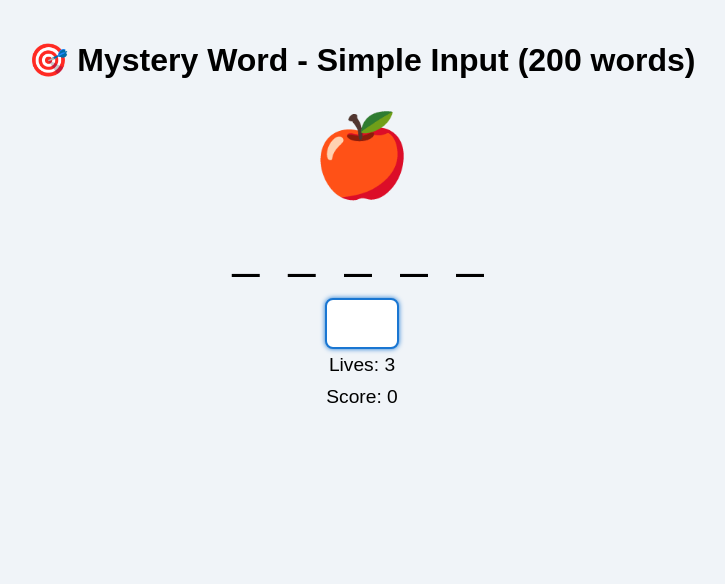
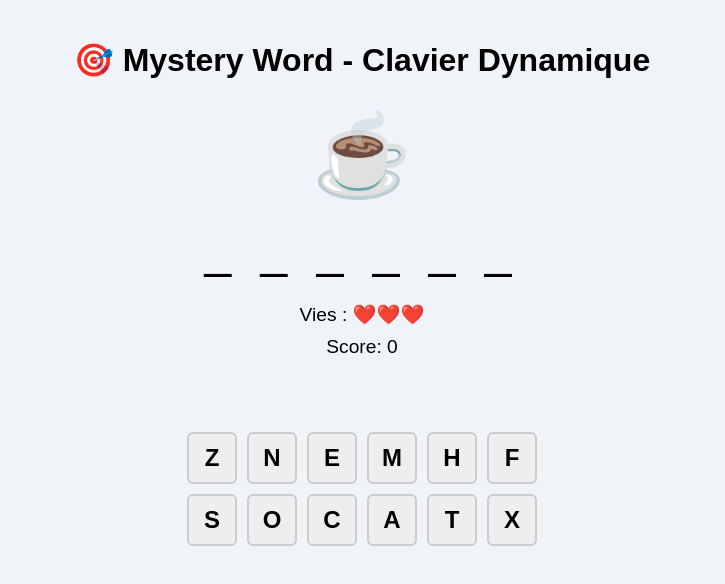
Before and after one commit to qtnd/mistery-word, a plain HTML site: page index.html in a window 1280 px wide. Shown: the whole page, without its empty margins (278-1003 px from the left). Drawn offline with Linux system fonts and the light colour scheme.

Commit message:
Update index.html

```diff
--- a/index.html
+++ b/index.html
@@ -3,7 +3,7 @@
 <head>
 <meta charset="UTF-8" />
 <meta name="viewport" content="width=device-width, initial-scale=1" />
-  <title>Mystery Word - Simple Input (200 words)</title>
+<title>Mystery Word - Clavier Dynamique + 200 mots</title>
 <style>
   body {
     font-family: Arial, sans-serif;
@@ -29,19 +29,6 @@
     margin-bottom: 20px;
     user-select: none;
   }
-    #inputLetter {
-      font-size: 2rem;
-      width: 60px;
-      text-align: center;
-      padding: 5px;
-      border: 2px solid #333;
-      border-radius: 8px;
-    }
-    #inputLetter:focus {
-      outline: none;
-      border-color: #1976d2;
-      box-shadow: 0 0 5px #1976d2;
-    }
   #lives, #score {
     font-size: 1.2rem;
     margin: 5px 0;
@@ -66,16 +53,41 @@
   #btnNewGame:hover {
     background: #1565c0;
   }
+  #keyboard {
+    margin-top: 20px;
+    display: grid;
+    grid-template-columns: repeat(6, 50px);
+    gap: 10px;
+    justify-content: center;
+  }
+  .key {
+    background: #eee;
+    border: 2px solid #ccc;
+    border-radius: 6px;
+    font-size: 1.5rem;
+    font-weight: bold;
+    cursor: pointer;
+    user-select: none;
+    padding: 10px 0;
+    text-align: center;
+    transition: background 0.3s, border-color 0.3s;
+  }
+  .key:disabled {
+    background: #a5d6a7;
+    border-color: #4caf50;
+    cursor: default;
+    color: #2e7d32;
+  }
 </style>
 </head>
 <body>
-  <h1>🎯 Mystery Word - Simple Input (200 words)</h1>
+  <h1>🎯 Mystery Word - Clavier Dynamique</h1>
   <div id="emoji">❓</div>
   <div id="wordDisplay">_ _ _ _ _</div>
-  <input id="inputLetter" maxlength="1" autocomplete="off" autofocus />
-  <div id="lives">Lives: 3</div>
+  <div id="lives">❤️❤️❤️</div>
   <div id="score">Score: 0</div>
   <div id="message"></div>
+  <div id="keyboard"></div>
   <button id="btnNewGame" style="display:none;">Nouvelle partie</button>
 
 <script>
@@ -91,171 +103,192 @@
     { word: "heart", emoji: "❤️" },
     { word: "house", emoji: "🏠" },
     { word: "ball", emoji: "⚽" },
+    { word: "phone", emoji: "📱" },
+    { word: "star", emoji: "⭐" },
     { word: "bird", emoji: "🐦" },
-    { word: "bread", emoji: "🍞" },
-    { word: "bus", emoji: "🚌" },
     { word: "cake", emoji: "🍰" },
     { word: "chair", emoji: "🪑" },
+    { word: "clock", emoji: "🕒" },
     { word: "cloud", emoji: "☁️" },
-    { word: "clock", emoji: "⏰" },
-    { word: "coffee", emoji: "☕" },
     { word: "cow", emoji: "🐄" },
-    { word: "cup", emoji: "🥤" },
     { word: "door", emoji: "🚪" },
     { word: "egg", emoji: "🥚" },
     { word: "fire", emoji: "🔥" },
     { word: "flower", emoji: "🌸" },
     { word: "foot", emoji: "🦶" },
-    { word: "frog", emoji: "🐸" },
     { word: "glass", emoji: "🥛" },
-    { word: "hand", emoji: "✋" },
     { word: "hat", emoji: "🎩" },
     { word: "ice", emoji: "🧊" },
     { word: "key", emoji: "🔑" },
-    { word: "lamp", emoji: "💡" },
     { word: "leaf", emoji: "🍃" },
     { word: "milk", emoji: "🥛" },
     { word: "moon", emoji: "🌙" },
-    { word: "mouse", emoji: "🐭" },
     { word: "nose", emoji: "👃" },
     { word: "pen", emoji: "🖊️" },
-    { word: "phone", emoji: "📱" },
-    { word: "pizza", emoji: "🍕" },
+    { word: "pig", emoji: "🐷" },
     { word: "rain", emoji: "🌧️" },
-    { word: "road", emoji: "🛣️" },
-    { word: "rock", emoji: "🪨" },
-    { word: "room", emoji: "🛏️" },
+    { word: "river", emoji: "🏞️" },
     { word: "shoe", emoji: "👟" },
     { word: "snow", emoji: "❄️" },
-    { word: "star", emoji: "⭐" },
+    { word: "sun", emoji: "☀️" },
     { word: "table", emoji: "🛋️" },
+    { word: "train", emoji: "🚆" },
     { word: "tree", emoji: "🌲" },
     { word: "water", emoji: "💧" },
     { word: "window", emoji: "🪟" },
+    { word: "zebra", emoji: "🦓" },
+    { word: "angel", emoji: "👼" },
+    { word: "baby", emoji: "👶" },
+    { word: "bag", emoji: "👜" },
+    { word: "balloon", emoji: "🎈" },
+    { word: "banana", emoji: "🍌" },
+    { word: "beach", emoji: "🏖️" },
+    { word: "bee", emoji: "🐝" },
+    { word: "bell", emoji: "🔔" },
+    { word: "bench", emoji: "🪑" },
+    { word: "bicycle", emoji: "🚲" },
     { word: "bird", emoji: "🐥" },
-    { word: "bus", emoji: "🚍" },
+    { word: "birthday", emoji: "🎂" },
+    { word: "boat", emoji: "⛵" },
+    { word: "book", emoji: "📚" },
+    { word: "bottle", emoji: "🍾" },
+    { word: "bread", emoji: "🍞" },
+    { word: "bridge", emoji: "🌉" },
+    { word: "bus", emoji: "🚌" },
+    { word: "butterfly", emoji: "🦋" },
     { word: "cake", emoji: "🎂" },
-    { word: "car", emoji: "🚙" },
-    { word: "cat", emoji: "😺" },
+    { word: "camera", emoji: "📷" },
+    { word: "camp", emoji: "🏕️" },
+    { word: "candle", emoji: "🕯️" },
+    { word: "candy", emoji: "🍬" },
+    { word: "carrot", emoji: "🥕" },
+    { word: "castle", emoji: "🏰" },
+    { word: "cat", emoji: "🐈" },
+    { word: "chair", emoji: "🪑" },
+    { word: "cheese", emoji: "🧀" },
+    { word: "chicken", emoji: "🐔" },
+    { word: "child", emoji: "🧒" },
+    { word: "clock", emoji: "🕰️" },
+    { word: "cloud", emoji: "☁️" },
+    { word: "coffee", emoji: "☕" },
+    { word: "computer", emoji: "💻" },
+    { word: "cookie", emoji: "🍪" },
+    { word: "cow", emoji: "🐄" },
+    { word: "cup", emoji: "☕" },
+    { word: "desk", emoji: "🛋️" },
     { word: "dog", emoji: "🐕" },
+    { word: "dolphin", emoji: "🐬" },
+    { word: "door", emoji: "🚪" },
+    { word: "dragon", emoji: "🐉" },
+    { word: "dress", emoji: "👗" },
     { word: "egg", emoji: "🥚" },
+    { word: "elephant", emoji: "🐘" },
+    { word: "eye", emoji: "👁️" },
+    { word: "face", emoji: "😊" },
+    { word: "family", emoji: "👨‍👩‍👧‍👦" },
+    { word: "farm", emoji: "🚜" },
+    { word: "finger", emoji: "☝️" },
     { word: "fish", emoji: "🐠" },
     { word: "flower", emoji: "🌼" },
-    { word: "foot", emoji: "🦵" },
-    { word: "frog", emoji: "🐸" },
-    { word: "hand", emoji: "🖐️" },
-    { word: "hat", emoji: "🧢" },
-    { word: "ice", emoji: "🍧" },
-    { word: "key", emoji: "🗝️" },
-    { word: "lamp", emoji: "🛋️" },
-    { word: "leaf", emoji: "🍂" },
-    { word: "milk", emoji: "🥛" },
-    { word: "moon", emoji: "🌛" },
-    { word: "mouse", emoji: "🐁" },
-    { word: "nose", emoji: "👃🏻" },
-    { word: "pen", emoji: "🖋️" },
-    { word: "phone", emoji: "📞" },
-    { word: "pizza", emoji: "🍕" },
-    { word: "rain", emoji: "☔" },
-    { word: "road", emoji: "🛤️" },
-    { word: "rock", emoji: "🪨" },
-    { word: "room", emoji: "🛏️" },
-    { word: "shoe", emoji: "👞" },
-    { word: "snow", emoji: "☃️" },
-    { word: "star", emoji: "🌟" },
-    { word: "table", emoji: "🍽️" },
-    { word: "tree", emoji: "🌴" },
-    { word: "water", emoji: "🌊" },
-    { word: "window", emoji: "🪟" },
-    { word: "bee", emoji: "🐝" },
-    { word: "bell", emoji: "🔔" },
-    { word: "bird", emoji: "🦜" },
-    { word: "book", emoji: "📚" },
-    { word: "bread", emoji: "🥖" },
-    { word: "butter", emoji: "🧈" },
-    { word: "cake", emoji: "🧁" },
-    { word: "car", emoji: "🚕" },
-    { word: "cat", emoji: "🐈" },
-    { word: "clock", emoji: "🕰️" },
-    { word: "cloud", emoji: "🌥️" },
-    { word: "cup", emoji: "☕" },
-    { word: "door", emoji: "🚪" },
-    { word: "duck", emoji: "🦆" },
-    { word: "egg", emoji: "🥚" },
-    { word: "eye", emoji: "👁️" },
-    { word: "face", emoji: "👤" },
-    { word: "fire", emoji: "🔥" },
-    { word: "fish", emoji: "🐡" },
-    { word: "flower", emoji: "🌺" },
-    { word: "foot", emoji: "🦶" },
+    { word: "football", emoji: "🏈" },
     { word: "fork", emoji: "🍴" },
     { word: "frog", emoji: "🐸" },
+    { word: "garden", emoji: "🏡" },
+    { word: "gift", emoji: "🎁" },
+    { word: "girl", emoji: "👧" },
+    { word: "glasses", emoji: "👓" },
+    { word: "goat", emoji: "🐐" },
+    { word: "grape", emoji: "🍇" },
+    { word: "grass", emoji: "🌾" },
+    { word: "guitar", emoji: "🎸" },
+    { word: "hair", emoji: "💇‍♂️" },
     { word: "hand", emoji: "🤚" },
-    { word: "hat", emoji: "👒" },
-    { word: "heart", emoji: "💖" },
+    { word: "hat", emoji: "🎩" },
+    { word: "head", emoji: "🧑‍🦲" },
+    { word: "heart", emoji: "❤️" },
     { word: "hill", emoji: "⛰️" },
     { word: "horse", emoji: "🐴" },
     { word: "house", emoji: "🏡" },
-    { word: "ice", emoji: "🧊" },
-    { word: "key", emoji: "🔐" },
+    { word: "island", emoji: "🏝️" },
+    { word: "juice", emoji: "🧃" },
+    { word: "key", emoji: "🗝️" },
+    { word: "king", emoji: "🤴" },
+    { word: "kite", emoji: "🪁" },
     { word: "knife", emoji: "🔪" },
-    { word: "lamp", emoji: "🔦" },
-    { word: "leaf", emoji: "🍁" },
+    { word: "ladybug", emoji: "🐞" },
+    { word: "lamp", emoji: "💡" },
+    { word: "leaf", emoji: "🍃" },
     { word: "leg", emoji: "🦵" },
     { word: "lion", emoji: "🦁" },
+    { word: "lizard", emoji: "🦎" },
+    { word: "lock", emoji: "🔒" },
+    { word: "man", emoji: "👨" },
+    { word: "map", emoji: "🗺️" },
     { word: "milk", emoji: "🥛" },
-    { word: "moon", emoji: "🌝" },
-    { word: "mouse", emoji: "🐀" },
+    { word: "monkey", emoji: "🐒" },
+    { word: "moon", emoji: "🌛" },
+    { word: "mouse", emoji: "🐭" },
     { word: "mouth", emoji: "👄" },
-    { word: "nose", emoji: "👃🏼" },
-    { word: "pen", emoji: "📝" },
-    { word: "phone", emoji: "📲" },
+    { word: "nail", emoji: "💅" },
+    { word: "nest", emoji: "🪹" },
+    { word: "nose", emoji: "👃" },
+    { word: "orange", emoji: "🍊" },
+    { word: "owl", emoji: "🦉" },
+    { word: "page", emoji: "📄" },
+    { word: "pants", emoji: "👖" },
+    { word: "paper", emoji: "📄" },
+    { word: "pen", emoji: "🖊️" },
+    { word: "pencil", emoji: "✏️" },
+    { word: "phone", emoji: "📞" },
+    { word: "pig", emoji: "🐷" },
     { word: "pizza", emoji: "🍕" },
+    { word: "plant", emoji: "🪴" },
+    { word: "plate", emoji: "🍽️" },
     { word: "rabbit", emoji: "🐇" },
-    { word: "rain", emoji: "🌦️" },
-    { word: "rainbow", emoji: "🌈" },
-    { word: "road", emoji: "🛣" },
+    { word: "rain", emoji: "🌧️" },
+    { word: "ring", emoji: "💍" },
+    { word: "river", emoji: "🏞️" },
+    { word: "road", emoji: "🛣️" },
     { word: "rock", emoji: "🪨" },
-    { word: "room", emoji: "🛏" },
+    { word: "roof", emoji: "🏠" },
     { word: "rose", emoji: "🌹" },
+    { word: "salt", emoji: "🧂" },
+    { word: "sand", emoji: "🏖️" },
+    { word: "school", emoji: "🏫" },
+    { word: "scissors", emoji: "✂️" },
+    { word: "sea", emoji: "🌊" },
+    { word: "sheep", emoji: "🐑" },
+    { word: "shoe", emoji: "👞" },
+    { word: "ship", emoji: "🚢" },
+    { word: "shirt", emoji: "👕" },
     { word: "shoe", emoji: "👠" },
-    { word: "snow", emoji: "☃" },
-    { word: "star", emoji: "🌠" },
+    { word: "shop", emoji: "🏬" },
+    { word: "sink", emoji: "🚰" },
+    { word: "sky", emoji: "🌌" },
+    { word: "snake", emoji: "🐍" },
+    { word: "snow", emoji: "❄️" },
+    { word: "sock", emoji: "🧦" },
+    { word: "star", emoji: "⭐" },
     { word: "stone", emoji: "🪨" },
-    { word: "table", emoji: "🛋" },
-    { word: "tree", emoji: "🌴" },
-    { word: "water", emoji: "💦" },
+    { word: "stove", emoji: "🔥" },
+    { word: "street", emoji: "🛣️" },
+    { word: "sun", emoji: "☀️" },
+    { word: "table", emoji: "🛋️" },
+    { word: "tiger", emoji: "🐅" },
+    { word: "tooth", emoji: "🦷" },
+    { word: "tree", emoji: "🌲" },
+    { word: "truck", emoji: "🚚" },
+    { word: "umbrella", emoji: "☂️" },
+    { word: "vase", emoji: "🏺" },
+    { word: "wall", emoji: "🧱" },
+    { word: "watch", emoji: "⌚" },
+    { word: "water", emoji: "💧" },
+    { word: "wheel", emoji: "🛞" },
     { word: "window", emoji: "🪟" },
     { word: "wolf", emoji: "🐺" },
-    { word: "zebra", emoji: "🦓" },
-    { word: "airplane", emoji: "✈️" },
-    { word: "ambulance", emoji: "🚑" },
-    { word: "bicycle", emoji: "🚲" },
-    { word: "bus", emoji: "🚌" },
-    { word: "car", emoji: "🚗" },
-    { word: "helicopter", emoji: "🚁" },
-    { word: "motorcycle", emoji: "🏍️" },
-    { word: "rocket", emoji: "🚀" },
-    { word: "ship", emoji: "🚢" },
-    { word: "submarine", emoji: "� submarine" },
-    { word: "train", emoji: "🚆" },
-    { word: "truck", emoji: "🚚" },
-    { word: "van", emoji: "🚐" },
-    { word: "watch", emoji: "⌚" },
-    { word: "computer", emoji: "💻" },
-    { word: "camera", emoji: "📷" },
-    { word: "headphones", emoji: "🎧" },
-    { word: "microphone", emoji: "🎤" },
-    { word: "printer", emoji: "🖨️" },
-    { word: "robot", emoji: "🤖" },
-    { word: "tv", emoji: "📺" },
-    { word: "umbrella", emoji: "☂️" },
-    { word: "violin", emoji: "🎻" },
-    { word: "wallet", emoji: "👛" },
-    { word: "watch", emoji: "⌚" },
-    { word: "whale", emoji: "🐋" },
-    { word: "wind", emoji: "🌬️" },
-    { word: "wizard", emoji: "🧙‍♂️" }
+    { word: "woman", emoji: "👩" },
+    { word: "worm", emoji: "🪱" },
+    { word: "zebra", emoji: "🦓" }
   ];
 
   let currentWord = "";
@@ -264,48 +297,40 @@
   let lives = 3;
   let score = 0;
   let errorsThisWord = 0;
-  let wordIndex = 0;
   let playing = false;
 
   const emojiEl = document.getElementById("emoji");
   const wordDisplayEl = document.getElementById("wordDisplay");
-  const inputLetterEl = document.getElementById("inputLetter");
   const livesEl = document.getElementById("lives");
   const scoreEl = document.getElementById("score");
   const messageEl = document.getElementById("message");
+  const keyboardEl = document.getElementById("keyboard");
   const btnNewGame = document.getElementById("btnNewGame");
 
   function startGame() {
     lives = 3;
     score = 0;
-    wordIndex = 0;
     playing = true;
     btnNewGame.style.display = "none";
     messageEl.textContent = "";
     nextWord();
     updateScoreLives();
-    inputLetterEl.disabled = false;
-    inputLetterEl.focus();
   }
 
   function nextWord() {
     errorsThisWord = 0;
     guessedLetters = [];
-    if(wordIndex >= words.length){
-      messageEl.textContent = "🎉 Félicitations, tu as terminé tous les mots !";
-      inputLetterEl.disabled = true;
-      btnNewGame.style.display = "inline-block";
-      playing = false;
+    if(words.length === 0){
+      messageEl.textContent = "Aucun mot dans la liste.";
       return;
     }
-    currentWord = words[wordIndex].word.toLowerCase();
-    currentEmoji = words[wordIndex].emoji;
-    wordIndex++;
+    const randomIndex = Math.floor(Math.random() * words.length);
+    currentWord = words[randomIndex].word.toLowerCase();
+    currentEmoji = words[randomIndex].emoji;
     emojiEl.textContent = currentEmoji;
     updateWordDisplay();
     messageEl.textContent = "";
-    inputLetterEl.value = "";
-    inputLetterEl.focus();
+    createKeyboard();
   }
 
   function updateWordDisplay() {
@@ -317,48 +342,71 @@
   }
 
   function updateScoreLives() {
-    livesEl.textContent = `Lives: ${lives}`;
+    livesEl.textContent = "Vies : " + "❤️".repeat(lives) + "🤍".repeat(3 - lives);
     scoreEl.textContent = `Score: ${score}`;
   }
 
-  inputLetterEl.addEventListener("input", () => {
+  function createKeyboard() {
+    keyboardEl.innerHTML = "";
+    // Lettres du mot sans doublons
+    let letters = [...new Set(currentWord.split(""))];
+    // Compléter avec des lettres aléatoires jusqu'à 12 touches max (modifiable)
+    const alphabet = "abcdefghijklmnopqrstuvwxyz";
+    while(letters.length < 12){
+      const randomLetter = alphabet[Math.floor(Math.random() * alphabet.length)];
+      if(!letters.includes(randomLetter)) letters.push(randomLetter);
+    }
+    // Mélanger les lettres (shuffle)
+    for(let i = letters.length -1; i > 0; i--) {
+      const j = Math.floor(Math.random() * (i + 1));
+      [letters[i], letters[j]] = [letters[j], letters[i]];
+    }
+
+    letters.forEach(letter => {
+      const btn = document.createElement("button");
+      btn.textContent = letter.toUpperCase();
+      btn.classList.add("key");
+      btn.addEventListener("click", () => handleLetterClick(letter, btn));
+      keyboardEl.appendChild(btn);
+    });
+  }
+
+  function handleLetterClick(letter, btn) {
     if(!playing) return;
-    let letter = inputLetterEl.value.toLowerCase();
-    if(!letter.match(/[a-z]/) || letter.length === 0) {
-      inputLetterEl.value = "";
-      return;
-    }
     if(guessedLetters.includes(letter)) {
       messageEl.textContent = "Lettre déjà utilisée !";
-      inputLetterEl.value = "";
       return;
     }
 
     if(currentWord.includes(letter)) {
       guessedLetters.push(letter);
       messageEl.textContent = "Bonne lettre !";
+      btn.disabled = true;
     } else {
       lives--;
       errorsThisWord++;
       messageEl.textContent = `Mauvaise lettre ! Vies restantes: ${lives}`;
+      btn.disabled = true;
       if(lives <= 0){
         messageEl.textContent = `😢 Game over ! Le mot était : ${currentWord.toUpperCase()}`;
-        inputLetterEl.disabled = true;
+        playing = false;
         btnNewGame.style.display = "inline-block";
-        playing = false;
+        disableKeyboard();
         return;
       }
     }
     updateWordDisplay();
     updateScoreLives();
-    inputLetterEl.value = "";
 
     if(wordGuessed()){
       updateScore();
       messageEl.textContent = "🎉 Mot trouvé ! Mot suivant...";
-      setTimeout(nextWord, 1500);
+      disableKeyboard();
+      setTimeout(() => {
+        nextWord();
+      }, 1500);
     }
-  });
+  }
 
   function wordGuessed(){
     for(let char of currentWord){
@@ -371,15 +419,22 @@
 
   function updateScore(){
     if(errorsThisWord === 0) score += 100;
-    else if(errorsThisWord === 1) score += 70;
-    else if(errorsThisWord === 2) score += 30;
+    else if(errorsThisWord === 1) score += 75;
+    else if(errorsThisWord === 2) score += 50;
+    else score += 25;
+    updateScoreLives();
+  }
+
+  function disableKeyboard(){
+    const keys = keyboardEl.querySelectorAll("button");
+    keys.forEach(k => k.disabled = true);
   }
 
   btnNewGame.addEventListener("click", () => {
     startGame();
   });
 
-  // Start immediately
+  // Démarrer la partie automatiquement au chargement
   startGame();
 </script>
 </body>
```
Lines whose indentation alone changed are shown as unchanged.
